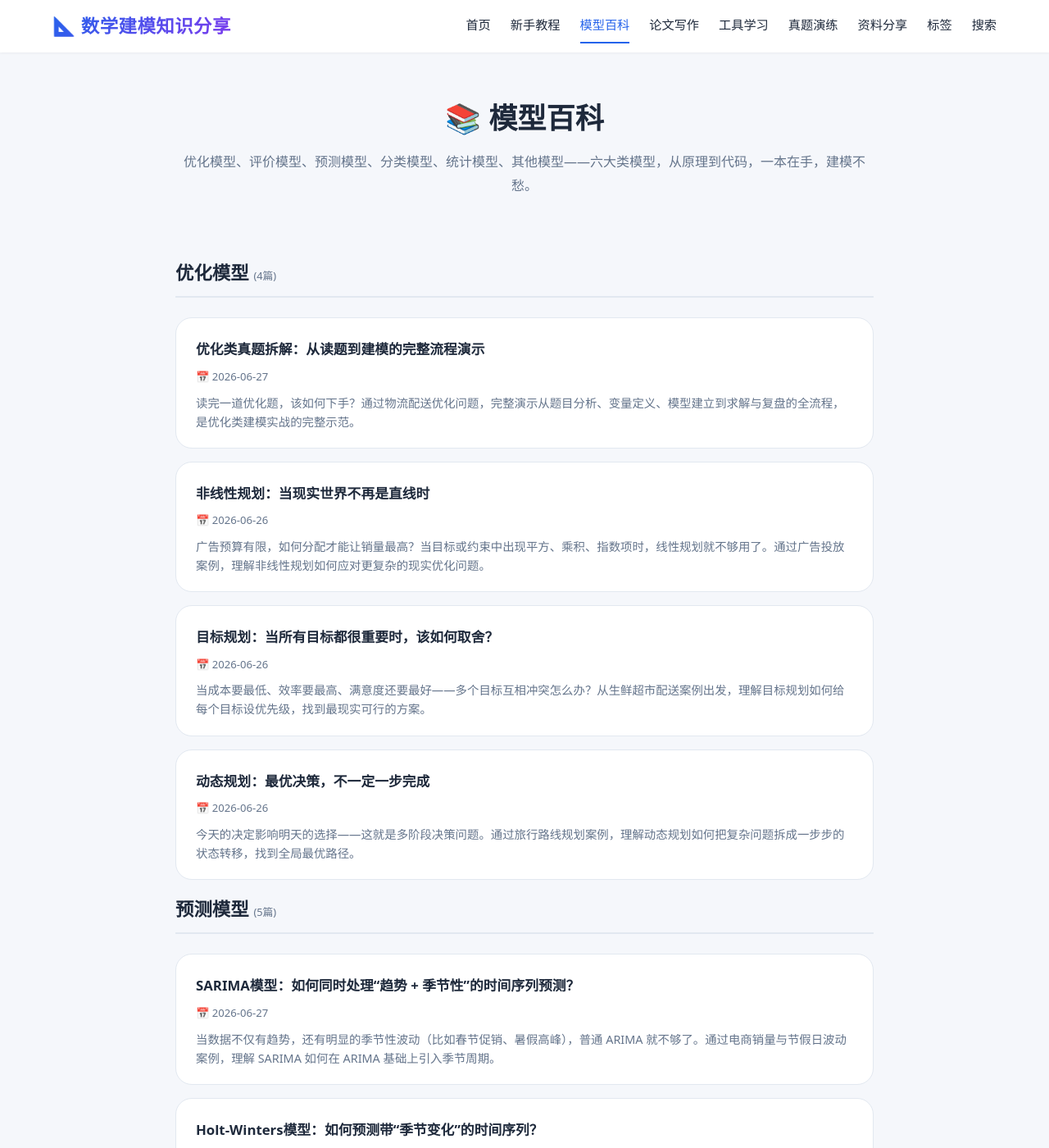
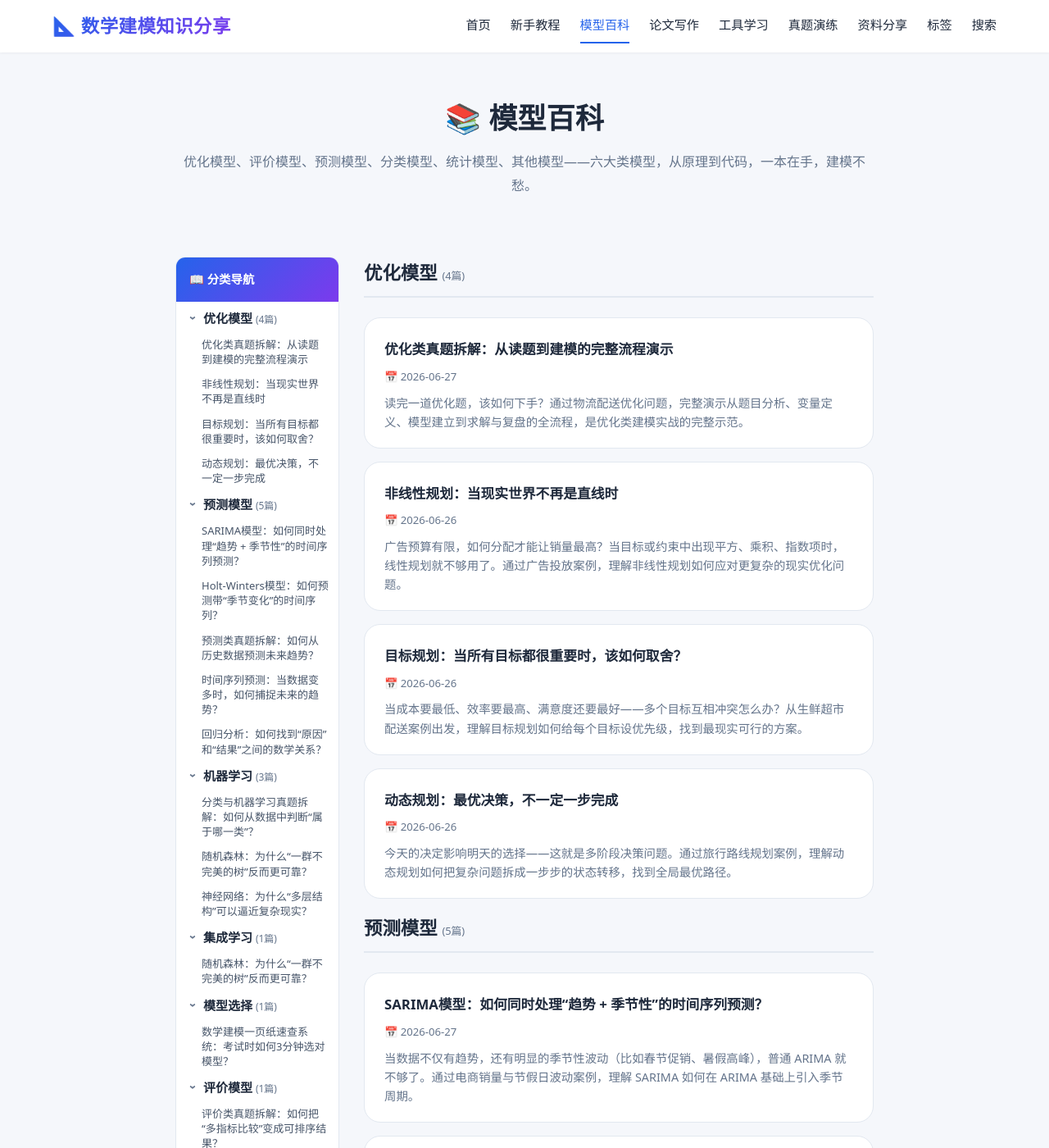
Before and after one commit to KawaiiWarma520/math-modeling, a Jekyll site: the page built from model-learning/index.html, in a window 1280 px wide and 1400 px high. Shown: the whole window at 82% size. Built offline with Jekyll 4.4.1, drawn with Linux system fonts in a browser that asks for light colours; some of the changed text lies outside the part shown.

Commit message:
模型百科新增分类导航栏 + 统一栏目描述
- 模型百科页新增左侧分类导航栏（与笔记页风格一致）
  - 优化模型、预测模型等子分类可折叠展开
  - 点击文章标题可滚动定位
- 首页 hero 描述改为"模型百科、论文框架……"
- 工具学习页描述同步首页卡片文字
- 首页卡片和栏目页 description 保持一致

```diff
--- a/index.html
+++ b/index.html
@@ -6,7 +6,7 @@ layout: default
 <section class="hero">
   <div class="container">
     <h1>数学建模知识分享</h1>
-    <p>一位大学生的数学建模学习笔记与竞赛经验总结。<br>从入门到进阶，陪你一起走过数模之路。</p>
+    <p>模型百科、论文框架、软件工具、真题资料——你需要的数模资源，这里都有。</p>
   </div>
 </section>
 
--- a/model-learning/index.html
+++ b/model-learning/index.html
@@ -16,17 +16,36 @@ description: 优化模型、评价模型、预测模型、分类模型、统计
 {% endif %}
 
 {% comment %}
-定义子分类顺序（按大类分组）
+定义子分类顺序
 {% endcomment %}
 {% assign subcat_order = "优化模型,预测模型,机器学习,无监督学习,集成学习,特征工程,模型评估,模型选择,模型组合,评价模型,DEA,TOPSIS,分类模型" | split: "," %}
 
 {% comment %}
-按子分类分组：遍历所有子分类，收集匹配的文章
+生成子分类导航数据（用于 JS 构建侧边栏）
 {% endcomment %}
+{% assign subcat_data = "" %}
 {% for subcat in subcat_order %}
   {% assign posts_in_subcat = model_posts | where: "tags", subcat %}
   {% if posts_in_subcat.size > 0 %}
-<section>
+    {% assign subcat_data = subcat_data | append: subcat | append: "|" | append: posts_in_subcat.size | append: "," %}
+  {% endif %}
+{% endfor %}
+
+<div class="model-layout">
+  <!-- 侧边栏导航 -->
+  <div class="model-sidebar-area">
+    <nav class="model-sidebar" id="modelSidebar">
+      <div class="model-sidebar-header">📖 分类导航</div>
+      <div class="model-sidebar-body" id="modelSidebarBody"></div>
+    </nav>
+  </div>
+
+  <!-- 主内容区 -->
+  <div class="model-main" id="modelMain">
+    {% for subcat in subcat_order %}
+      {% assign posts_in_subcat = model_posts | where: "tags", subcat %}
+      {% if posts_in_subcat.size > 0 %}
+    <section class="model-section" data-subcat="{{ subcat }}">
       <h2 class="section-title" style="scroll-margin-top: 80px;">{{ subcat }} <span style="font-size:0.8rem;color:var(--text-muted);font-weight:400;">({{ posts_in_subcat.size }}篇)</span></h2>
       <ul class="post-list">
         {% for post in posts_in_subcat %}
@@ -44,86 +63,223 @@ description: 优化模型、评价模型、预测模型、分类模型、统计
     </section>
       {% endif %}
     {% endfor %}
+  </div>
+</div>
 
-{% comment %}
-JS 前端分页：每页 12 篇
-{% endcomment %}
 <script>
 (function(){
-  var items = document.querySelectorAll('.page-content section');
-  var perPage = 12;
-  var totalItems = 0;
-  var sectionItems = [];
-  items.forEach(function(sec){
-    var count = sec.querySelectorAll('.post-item').length;
-    sectionItems.push({ el: sec, count: count });
-    totalItems += count;
-  });
-  var totalPages = Math.ceil(totalItems / perPage);
-  if (totalPages <= 1) return;
+  // Build sidebar from sections
+  var sections = document.querySelectorAll('.model-section');
+  var sidebarBody = document.getElementById('modelSidebarBody');
+  if (!sections.length || !sidebarBody) return;
 
-  // Track which items are shown per section
-  var cumulativeStart = [];
-  var cumulativeEnd = [];
-  var running = 0;
-  sectionItems.forEach(function(s){
-    cumulativeStart.push(running);
-    running += s.count;
-    cumulativeEnd.push(running);
+  var html = '';
+  var groups = [];
+
+  sections.forEach(function(sec){
+    var catName = sec.getAttribute('data-subcat');
+    var items = sec.querySelectorAll('.post-item');
+    var posts = [];
+    items.forEach(function(item){
+      var link = item.querySelector('h3 a');
+      if (link) posts.push({ title: link.textContent.trim(), id: catName + '-' + posts.length });
     });
 
-  function showPage(page) {
-    var start = (page - 1) * perPage;
-    var end = Math.min(start + perPage, totalItems);
+    groups.push({
+      name: catName,
+      count: items.length,
+      posts: posts
+    });
+  });
 
-    items.forEach(function(sec, idx){
-      var secStart = cumulativeStart[idx];
-      var secEnd = cumulativeEnd[idx];
-      var itemsInSec = sec.querySelectorAll('.post-item');
+  // Generate unique IDs for each post in sidebar
+  var uid = 0;
+  groups.forEach(function(g){
+    g.posts.forEach(function(p){
+      p.id = 'sp-' + (uid++);
+    });
+  });
 
-      if (secEnd <= start || secStart >= end) {
-        sec.style.display = 'none';
-      } else {
-        sec.style.display = 'block';
-        var localStart = Math.max(0, start - secStart);
-        var localEnd = Math.min(secEnd - secStart, end - secStart);
-        itemsInSec.forEach(function(item, i){
-          item.style.display = (i >= localStart && i < localEnd) ? '' : 'none';
+  // Sidebar HTML
+  groups.forEach(function(g, gi){
+    html += '<div class="model-sidebar-group">';
+    html += '<div class="model-sidebar-item model-sidebar-item--cat" data-group="' + gi + '">';
+    html += '<span class="model-sidebar-toggle">›</span>';
+    html += '<span class="model-sidebar-label">' + g.name + ' <span class="model-sidebar-count">(' + g.count + '篇)</span></span>';
+    html += '</div>';
+    html += '<div class="model-sidebar-sub" data-parent="' + gi + '">';
+    html += '<div class="model-sidebar-sub-inner">';
+    g.posts.forEach(function(p){
+      html += '<div class="model-sidebar-item model-sidebar-item--post" data-target="' + p.id + '">';
+      html += '<span class="model-sidebar-label">' + p.title + '</span>';
+      html += '</div>';
     });
+    html += '</div></div></div>';
+  });
+
+  sidebarBody.innerHTML = html;
+
+  // Click: toggle subcat fold
+  var catItems = sidebarBody.querySelectorAll('.model-sidebar-item--cat');
+  catItems.forEach(function(item){
+    item.addEventListener('click', function(){
+      var gi = this.getAttribute('data-group');
+      var sub = sidebarBody.querySelector('.model-sidebar-sub[data-parent="' + gi + '"]');
+      if (!sub) return;
+      sub.classList.toggle('is-expanded');
+      var toggle = this.querySelector('.model-sidebar-toggle');
+      if (toggle) toggle.classList.toggle('is-open');
+    });
+  });
+
+  // Click: scroll to specific post
+  var postItems = sidebarBody.querySelectorAll('.model-sidebar-item--post');
+  postItems.forEach(function(item){
+    item.addEventListener('click', function(){
+      var idx = parseInt(this.getAttribute('data-target').split('-')[1]);
+      // Find the corresponding post in the main content
+      var allPosts = document.querySelectorAll('.model-section .post-item');
+      if (allPosts[idx]) {
+        allPosts[idx].scrollIntoView({ behavior: 'smooth', block: 'start' });
+        // highlight
+        postItems.forEach(function(p){ p.classList.remove('is-active'); });
+        this.classList.add('is-active');
       }
     });
+  });
 
-    // Rebuild pagination
-    buildPagination(page);
+  // Init: expand all categories by default
+  sidebarBody.querySelectorAll('.model-sidebar-sub').forEach(function(sub){
+    sub.classList.add('is-expanded');
+  });
+  sidebarBody.querySelectorAll('.model-sidebar-toggle').forEach(function(t){
+    t.classList.add('is-open');
+  });
+})();
+</script>
+
+<style>
+/* 模型百科专用布局：侧边栏 + 主内容 */
+.model-layout {
+  display: flex;
+  width: 100%;
+  gap: 0;
 }
 
-  function buildPagination(current) {
-    var pHtml = '';
-    pHtml += '<a href="#" class="page-prev page-btn" data-page="' + Math.max(1, current - 1) + '" style="font-weight:600;' + (current <= 1 ? 'opacity:0.3;' : '') + '">‹ 上一页</a>';
-    for (var p = 1; p <= totalPages; p++) {
-      if (p === 1 || p === totalPages || Math.abs(p - current) <= 1) {
-        pHtml += '<a href="#" class="page-btn' + (p === current ? ' active' : '') + '" data-page="' + p + '">' + p + '</a>';
-      } else if (Math.abs(p - current) === 2) {
-        pHtml += '<span style="border:none;">…</span>';
-      }
-    }
-    pHtml += '<a href="#" class="page-next page-btn" data-page="' + Math.min(totalPages, current + 1) + '" style="font-weight:600;' + (current >= totalPages ? 'opacity:0.3;' : '') + '">下一页 ›</a>';
-    pagiEl.innerHTML = pHtml;
+.model-sidebar-area {
+  flex-shrink: 0;
+  width: 200px;
+  margin-right: 30px;
 }
 
-  var container = document.querySelector('.page-content');
-  var pagiEl = document.createElement('div');
-  pagiEl.className = 'pagination';
-  pagiEl.style.cssText = 'display:flex;justify-content:center;gap:4px;margin-top:32px;flex-wrap:wrap;';
+.model-sidebar {
+  position: sticky;
+  top: 80px;
+  background: var(--white);
+  border-radius: 12px;
+  border: 1px solid var(--border);
+  overflow: hidden;
+}
 
-  pagiEl.addEventListener('click', function(e){
-    var link = e.target.closest('.page-btn');
-    if (!link) return;
-    e.preventDefault();
-    showPage(parseInt(link.getAttribute('data-page')));
-  });
+.model-sidebar-header {
+  padding: 14px 16px;
+  font-size: 0.9rem;
+  font-weight: 700;
+  background: var(--gradient);
+  color: #fff;
+}
 
-  container.appendChild(pagiEl);
-  showPage(1);
-})();
-</script>
+.model-sidebar-body {
+  padding: 4px 0;
+  max-height: calc(100vh - 150px);
+  overflow-y: auto;
+  scrollbar-width: thin;
+}
+.model-sidebar-body::-webkit-scrollbar { width: 4px; }
+.model-sidebar-body::-webkit-scrollbar-thumb { background: #cbd5e1; border-radius: 2px; }
+
+.model-sidebar-group { margin-bottom: 1px; }
+
+.model-sidebar-item {
+  display: flex;
+  align-items: flex-start;
+  gap: 4px;
+  padding: 6px 12px;
+  cursor: pointer;
+  border-left: 3px solid transparent;
+  transition: background 0.15s, color 0.15s;
+  line-height: 1.4;
+  color: var(--text-light);
+  font-size: 14px;
+}
+.model-sidebar-item:hover { background: #eef2ff; color: var(--primary-dark); }
+.model-sidebar-item.is-active {
+  background: var(--primary-lighter);
+  color: var(--primary-dark);
+  font-weight: 600;
+  border-left-color: var(--primary);
+}
+
+.model-sidebar-item--cat {
+  font-size: 15px;
+  font-weight: 600;
+  color: var(--text);
+  padding-left: 10px;
+}
+.model-sidebar-item--cat:hover { color: var(--primary-dark); }
+
+.model-sidebar-item--post {
+  padding-left: 28px;
+  font-size: 13px;
+}
+
+.model-sidebar-toggle {
+  width: 16px;
+  flex-shrink: 0;
+  font-size: 14px;
+  font-weight: 700;
+  color: var(--text-muted);
+  text-align: center;
+  line-height: 1.4;
+  transition: transform 0.25s ease;
+  display: inline-block;
+}
+.model-sidebar-toggle.is-open { transform: rotate(90deg); }
+
+.model-sidebar-label {
+  flex: 1;
+  min-width: 0;
+  word-break: break-word;
+  line-height: 1.4;
+}
+
+.model-sidebar-count {
+  font-size: 0.75rem;
+  color: var(--text-muted);
+  font-weight: 400;
+}
+
+.model-sidebar-sub {
+  display: grid;
+  grid-template-rows: 0fr;
+  transition: grid-template-rows 0.3s cubic-bezier(0.22, 1, 0.36, 1);
+}
+.model-sidebar-sub.is-expanded {
+  grid-template-rows: 1fr;
+}
+.model-sidebar-sub-inner { overflow: hidden; }
+
+/* 主内容区域 */
+.model-main {
+  flex: 1;
+  min-width: 0;
+  max-width: 700px;
+}
+
+/* 手机端隐藏侧边栏 */
+@media (max-width: 860px) {
+  .model-layout { flex-direction: column; }
+  .model-sidebar-area { display: none; }
+  .model-main { max-width: 100%; }
+}
+</style>
--- a/tool-learning/index.html
+++ b/tool-learning/index.html
@@ -1,7 +1,7 @@
 ---
 layout: page
 title: 🛠 工具学习
-description: MATLAB、Python、SPSS、LaTeX……掌握建模必备工具，让效率翻倍。
+description: LaTeX、Python、VS Code、Zotero……掌握建模必备工具，让效率翻倍。
 ---
 
 <ul class="post-list">
```
Lines whose indentation alone changed are shown as unchanged.
